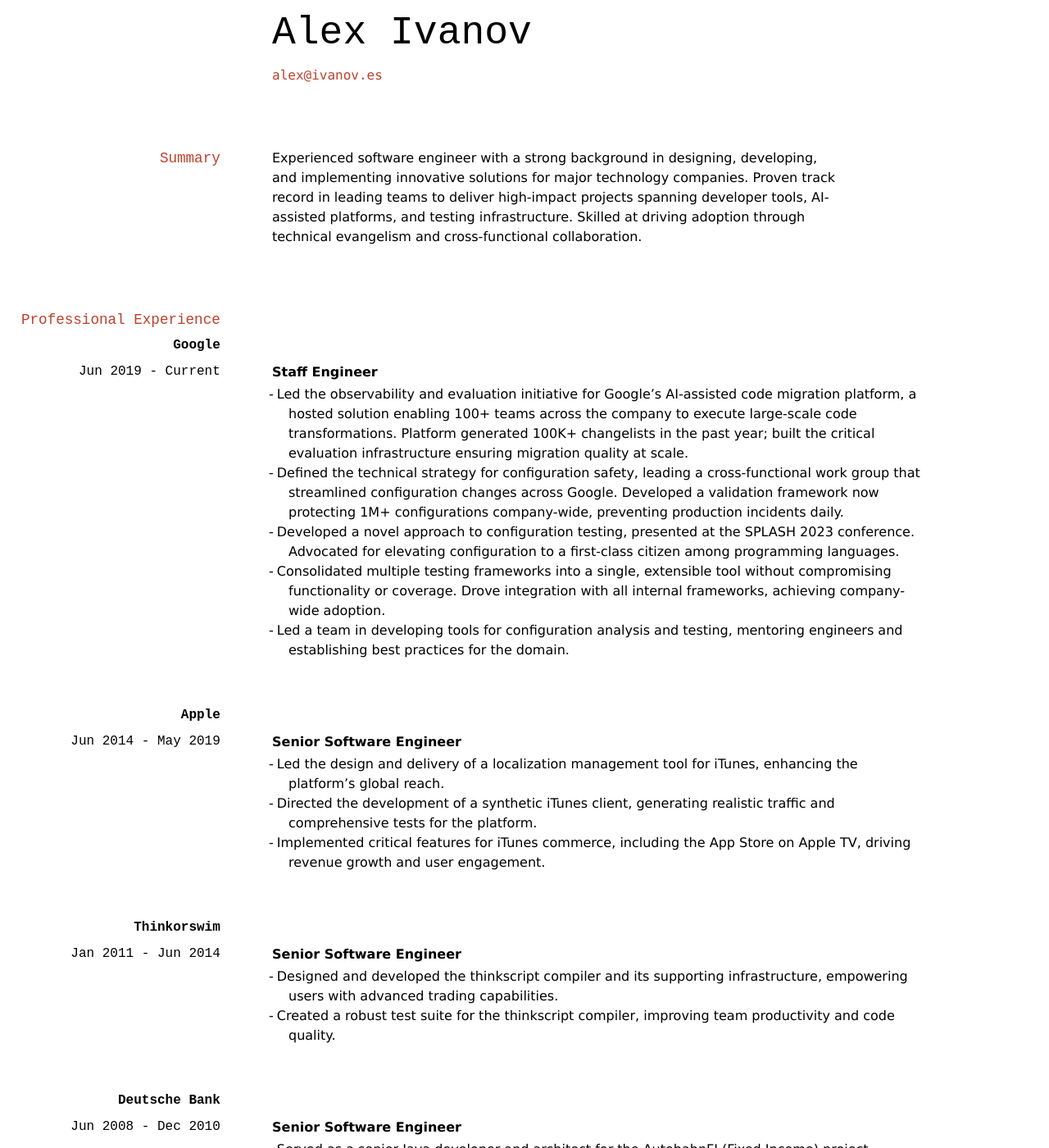
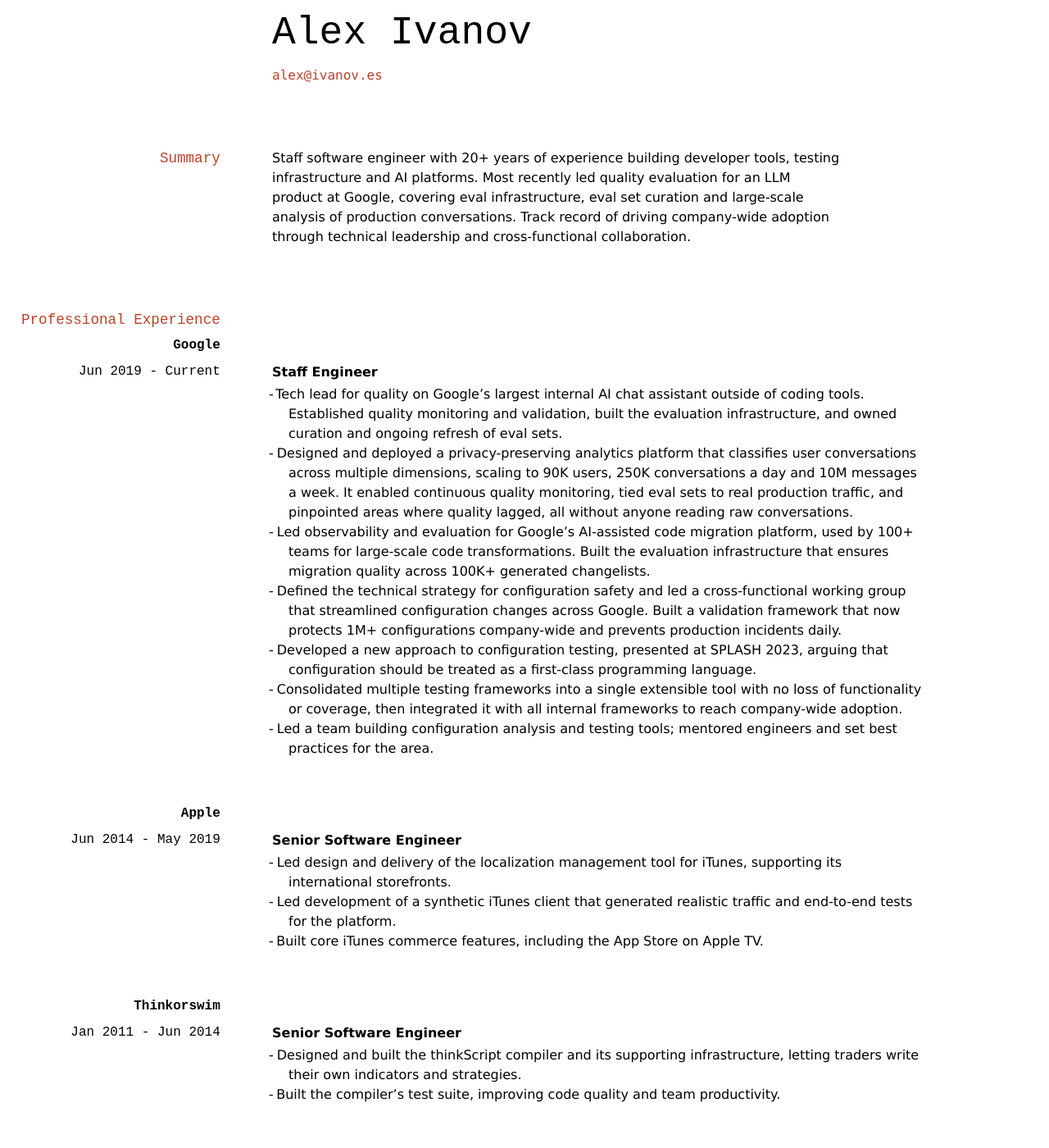
Before and after one commit to alex-ivanov/resume, a Jekyll site: the page built from index.md, in a window 1280 px wide and 1400 px high. Shown: the whole window at 82% size. Built offline with Jekyll 4.4.1, drawn with Linux system fonts in a browser that asks for light colours; some of the changed text lies outside the part shown.

Commit message:
Revise CV content for improved clarity and detail
Updated professional summary and experience details for clarity and impact.

```diff
--- a/index.md
+++ b/index.md
@@ -4,44 +4,46 @@ title: Alex Ivanov's CV
 ---
 # Alex Ivanov
 <div id="webaddress">
-<a href="alex@ivanov.es">alex@ivanov.es</a>
+<a href="mailto:alex@ivanov.es">alex@ivanov.es</a>
 </div>
 
 ## Summary
 
-Experienced software engineer with a strong background in designing, developing, and implementing innovative solutions for major technology companies. Proven track record in leading teams to deliver high-impact projects spanning developer tools, AI-assisted platforms, and testing infrastructure. Skilled at driving adoption through technical evangelism and cross-functional collaboration.
+Staff software engineer with 20+ years of experience building developer tools, testing infrastructure and AI platforms. Most recently led quality evaluation for an LLM product at Google, covering eval infrastructure, eval set curation and large-scale analysis of production conversations. Track record of driving company-wide adoption through technical leadership and cross-functional collaboration.
 
 ## Professional Experience
 
 ### **Google** <br/>  Jun 2019 - Current
 **Staff Engineer**
-- Led the observability and evaluation initiative for Google's AI-assisted code migration platform, a hosted solution enabling 100+ teams across the company to execute large-scale code transformations. Platform generated 100K+ changelists in the past year; built the critical evaluation infrastructure ensuring migration quality at scale.
-- Defined the technical strategy for configuration safety, leading a cross-functional work group that streamlined configuration changes across Google. Developed a validation framework now protecting 1M+ configurations company-wide, preventing production incidents daily.
-- Developed a novel approach to configuration testing, presented at the SPLASH 2023 conference. Advocated for elevating configuration to a first-class citizen among programming languages.
-- Consolidated multiple testing frameworks into a single, extensible tool without compromising functionality or coverage. Drove integration with all internal frameworks, achieving company-wide adoption.
-- Led a team in developing tools for configuration analysis and testing, mentoring engineers and establishing best practices for the domain.
+- Tech lead for quality on Google's largest internal AI chat assistant outside of coding tools. Established quality monitoring and validation, built the evaluation infrastructure, and owned curation and ongoing refresh of eval sets.
+- Designed and deployed a privacy-preserving analytics platform that classifies user conversations across multiple dimensions, scaling to 90K users, 250K conversations a day and 10M messages a week. It enabled continuous quality monitoring, tied eval sets to real production traffic, and pinpointed areas where quality lagged, all without anyone reading raw conversations.
+- Led observability and evaluation for Google's AI-assisted code migration platform, used by 100+ teams for large-scale code transformations. Built the evaluation infrastructure that ensures migration quality across 100K+ generated changelists.
+- Defined the technical strategy for configuration safety and led a cross-functional working group that streamlined configuration changes across Google. Built a validation framework that now protects 1M+ configurations company-wide and prevents production incidents daily.
+- Developed a new approach to configuration testing, presented at SPLASH 2023, arguing that configuration should be treated as a first-class programming language.
+- Consolidated multiple testing frameworks into a single extensible tool with no loss of functionality or coverage, then integrated it with all internal frameworks to reach company-wide adoption.
+- Led a team building configuration analysis and testing tools; mentored engineers and set best practices for the area.
 
 ### **Apple** <br/> Jun 2014 - May 2019
 **Senior Software Engineer**
-- Led the design and delivery of a localization management tool for iTunes, enhancing the platform's global reach.
-- Directed the development of a synthetic iTunes client, generating realistic traffic and comprehensive tests for the platform.
-- Implemented critical features for iTunes commerce, including the App Store on Apple TV, driving revenue growth and user engagement.
+- Led design and delivery of the localization management tool for iTunes, supporting its international storefronts.
+- Led development of a synthetic iTunes client that generated realistic traffic and end-to-end tests for the platform.
+- Built core iTunes commerce features, including the App Store on Apple TV.
 
 ### **Thinkorswim** <br/> Jan 2011 - Jun 2014
 **Senior Software Engineer**
-- Designed and developed the thinkscript compiler and its supporting infrastructure, empowering users with advanced trading capabilities.
-- Created a robust test suite for the thinkscript compiler, improving team productivity and code quality.
+- Designed and built the thinkScript compiler and its supporting infrastructure, letting traders write their own indicators and strategies.
+- Built the compiler's test suite, improving code quality and team productivity.
 
 ### **Deutsche Bank**  <br/> Jun 2008 - Dec 2010
 **Senior Software Engineer**
-- Served as a senior Java developer and architect for the AutobahnFI (Fixed Income) project.
-- Developed multiple products, including a scalable order matching engine, enhancing the platform's capabilities and reliability.
+- Senior Java developer and architect on AutobahnFI, the bank's fixed income trading platform.
+- Built several platform components, including a scalable order matching engine.
 
 ### **Yandex** <br/> Jul 2007 - Jun 2008
 **Java Software Engineer**
-- Contributed to the development of an internal instance of Atlassian JIRA, implementing core patches and developing various plugins.
-- Optimized JIRA's performance and integrated it with internal services, improving overall efficiency and user experience.
+- Extended Yandex's internal Atlassian JIRA deployment with core patches and custom plugins.
+- Improved JIRA's performance and integrated it with internal services.
 
 ### **Vita-plus** <br/> Jan 2005 - Jul 2007
 **Software Engineer**
-- Developed software solutions for a regional drugstore chain, streamlining operations and enhancing customer satisfaction.
+- Built operations software for a regional drugstore chain.
```
